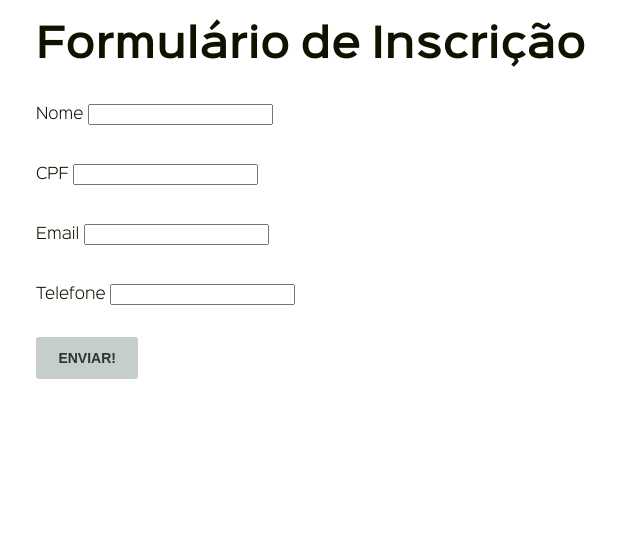
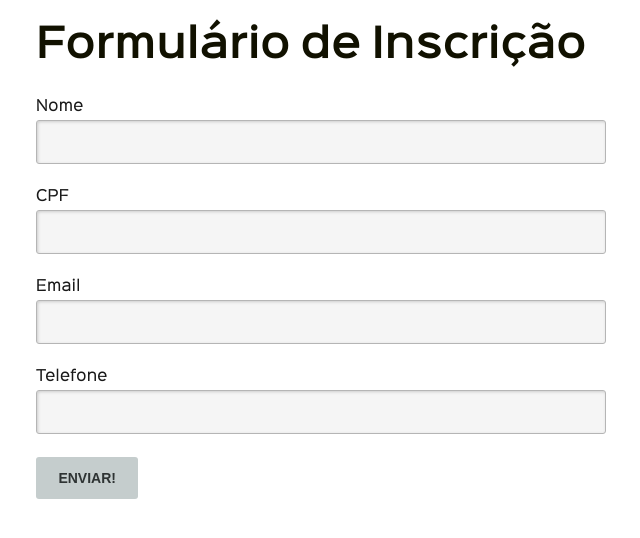
Before and after one commit to PatrickFS18/EventIF, a Django app: page /inscricao/ in a window 1280 px wide. Shown: the part 90-628 px from the top of the page, without its empty margins (34-674 px from the left). Run offline with Django 4.2, Linux system fonts and the light colour scheme.

Commit message:
form atualizado

```diff
--- a/subscriptions/templates/subscriptions/subscription_form.html
+++ b/subscriptions/templates/subscriptions/subscription_form.html
@@ -1,3 +1,4 @@
+
 {% load static %}
 <!DOCTYPE html>
 <html>
@@ -48,33 +49,31 @@
         <!-- OVERVIEW -->
         <section>
         	<div class="content row padding-bottom-3 desktop-12 container">
-
+                <h1>Formulário de Inscrição</h1>
                 <div class="desktop-6">
-
-<h1>Formulário de Inscrição</h1>
-<form action="." method="post">
+                    <form action="." novalidate method="post">
                         {% csrf_token %}
-    <p>
+                        <div class="form-row label-block input-text">
                             <label for="{{ form.name.id_for_label }}">{{ form.name.label }}</label>
                             {{ form.name.errors }}
                             {{ form.name }}
-    </p>
-    <p>
+                        </div>
+                        <div class="form-row label-block input-text">
                             <label for="{{ form.cpf.id_for_label }}">{{ form.cpf.label }}</label>
                             {{ form.cpf.errors }}
                             {{ form.cpf }}
-    </p>
-    <p>
+                        </div>
+                        <div class="form-row label-block input-text">
                             <label for="{{ form.email.id_for_label }}">{{ form.email.label }}</label>
                             {{ form.email.errors }}
                             {{ form.email }}
-    </p>
-    <p>
+                        </div>
+                        <div class="form-row label-block input-text">
                             <label for="{{ form.phone.id_for_label }}">{{ form.phone.label }}</label>
                             {{ form.phone.errors }}
                             {{ form.phone }}
-     </p>
-    <input type="submit" value="Enviar!"/>
+                        </div>
+                        <p class="btn-row"><input type="submit" value="Enviar!"/></p>
                     </form>
                 </div>
             </div>
```
Lines whose indentation alone changed are shown as unchanged.
